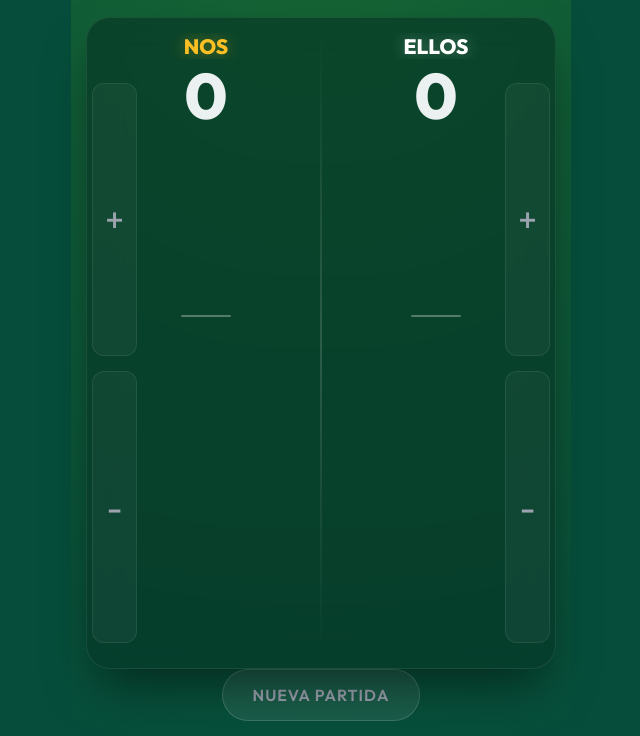
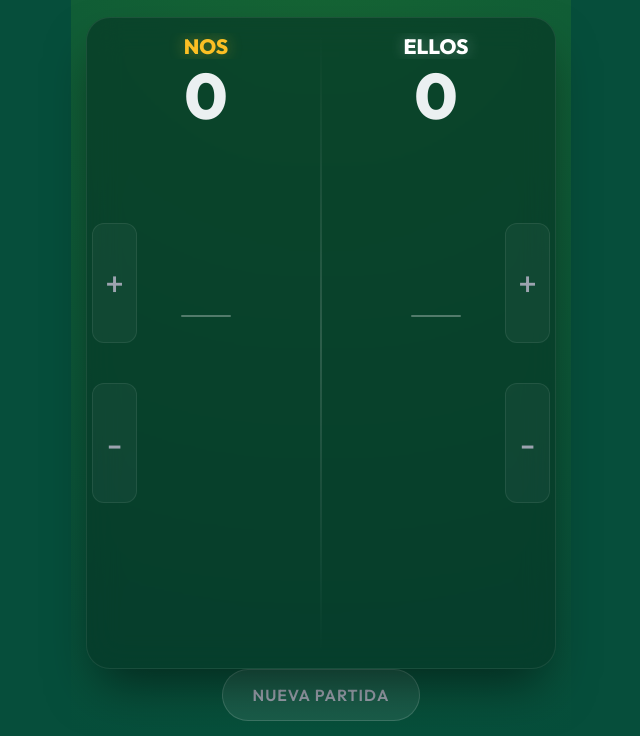
Before and after one commit to ivoo1/Anotador-Truco, a plain HTML site: page index.html in a window 1280 px wide. Shown: the part 64-800 px from the top of the page, without its empty margins (319-959 px from the left). Drawn offline with Linux system fonts and the light colour scheme.

Commit message:
Halve side button heights

```diff
--- a/style.css
+++ b/style.css
@@ -129,8 +129,9 @@ header h1 {
     bottom: 10px; /* Above the footer */
     display: flex;
     flex-direction: column;
+    justify-content: center;
     width: 45px;
-    gap: 15px;
+    gap: 40px;
     z-index: 10;
 }
 
@@ -143,7 +144,7 @@ header h1 {
 }
 
 .btn-side {
-    flex: 1;
+    height: 120px;
     background: rgba(255, 255, 255, 0.04);
     border: 1px solid rgba(255, 255, 255, 0.08);
     border-radius: 12px;
```
